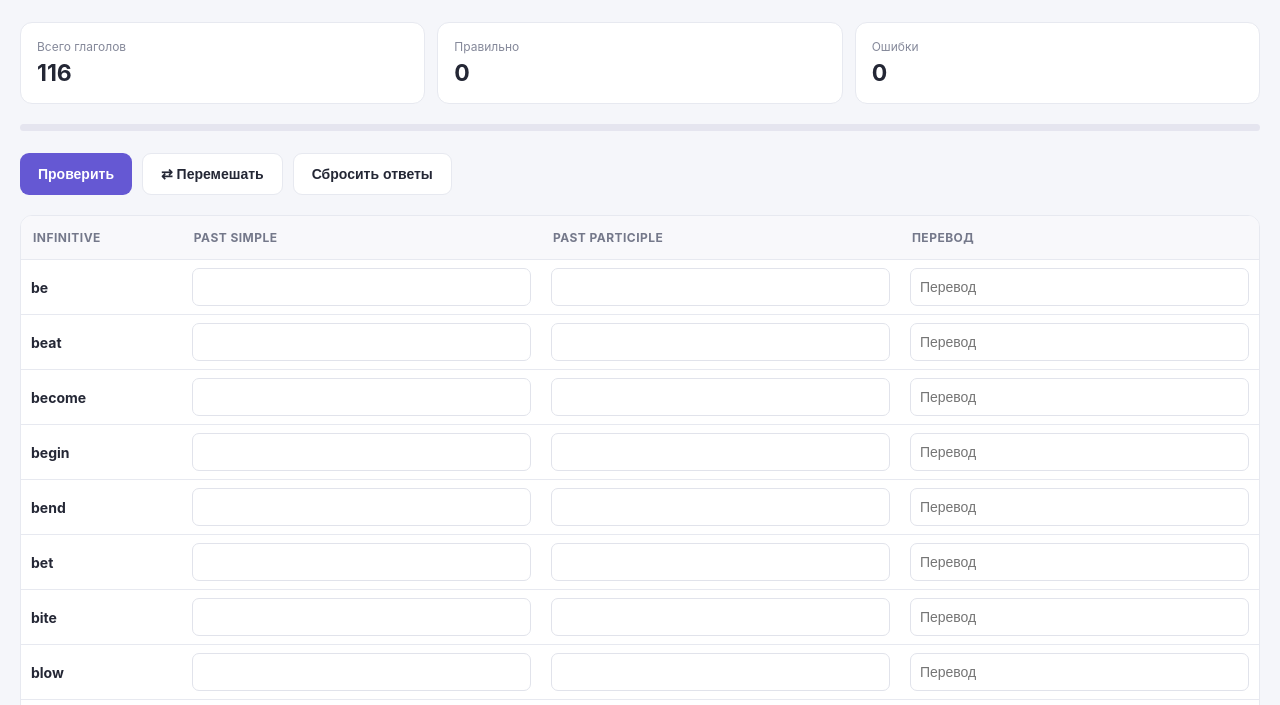
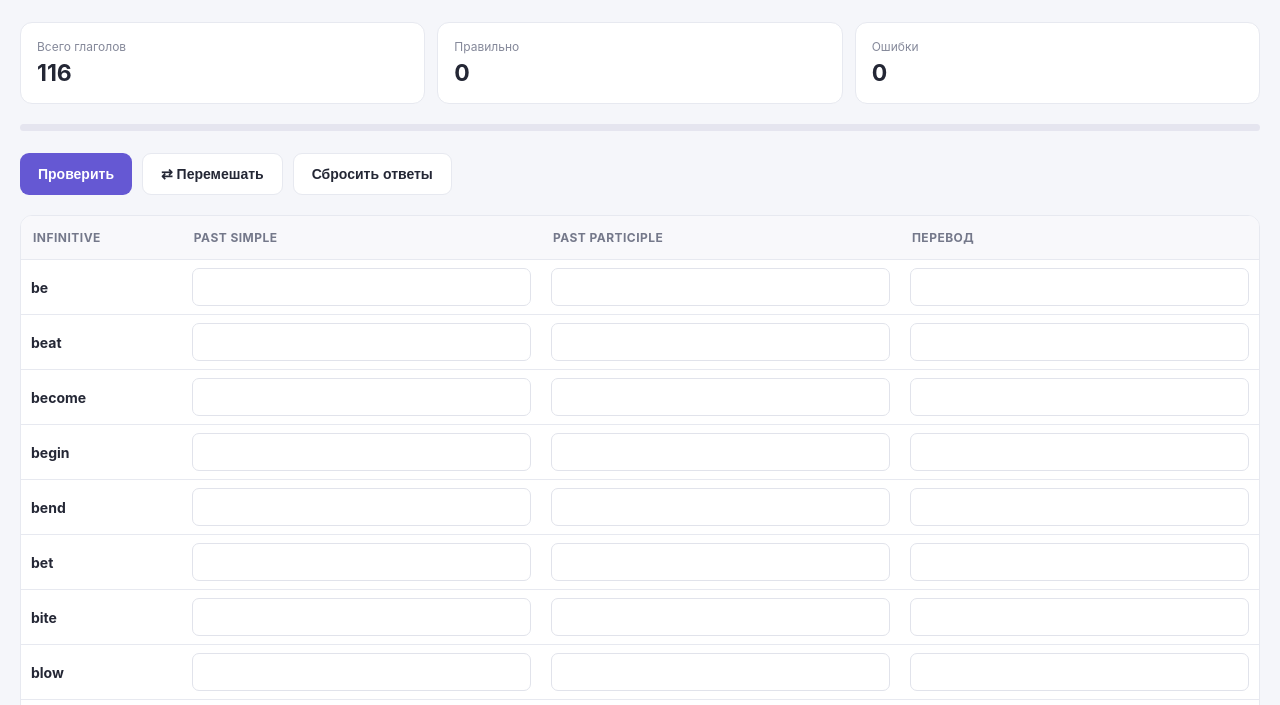
Before and after one commit to ponomarr85/english-verb, a plain HTML site: page index.html in a window 1280 px wide. Shown: the part 91-796 px from the top of the page. Drawn offline with Linux system fonts and the light colour scheme.

Commit message:
Update index.html

```diff
--- a/index.html
+++ b/index.html
@@ -339,7 +339,7 @@ function renderTable() {
       <td><input type="text" autocomplete="off" data-field="2" aria-label="Past Participle ${verb[0]}"></td>
       <td class="translation">
         <input type="text" autocomplete="off" data-field="3"
-          placeholder="Перевод" aria-label="Перевод ${verb[0]}">
+         aria-label="Перевод ${verb[0]}">
       </td>
     `;
 
```
